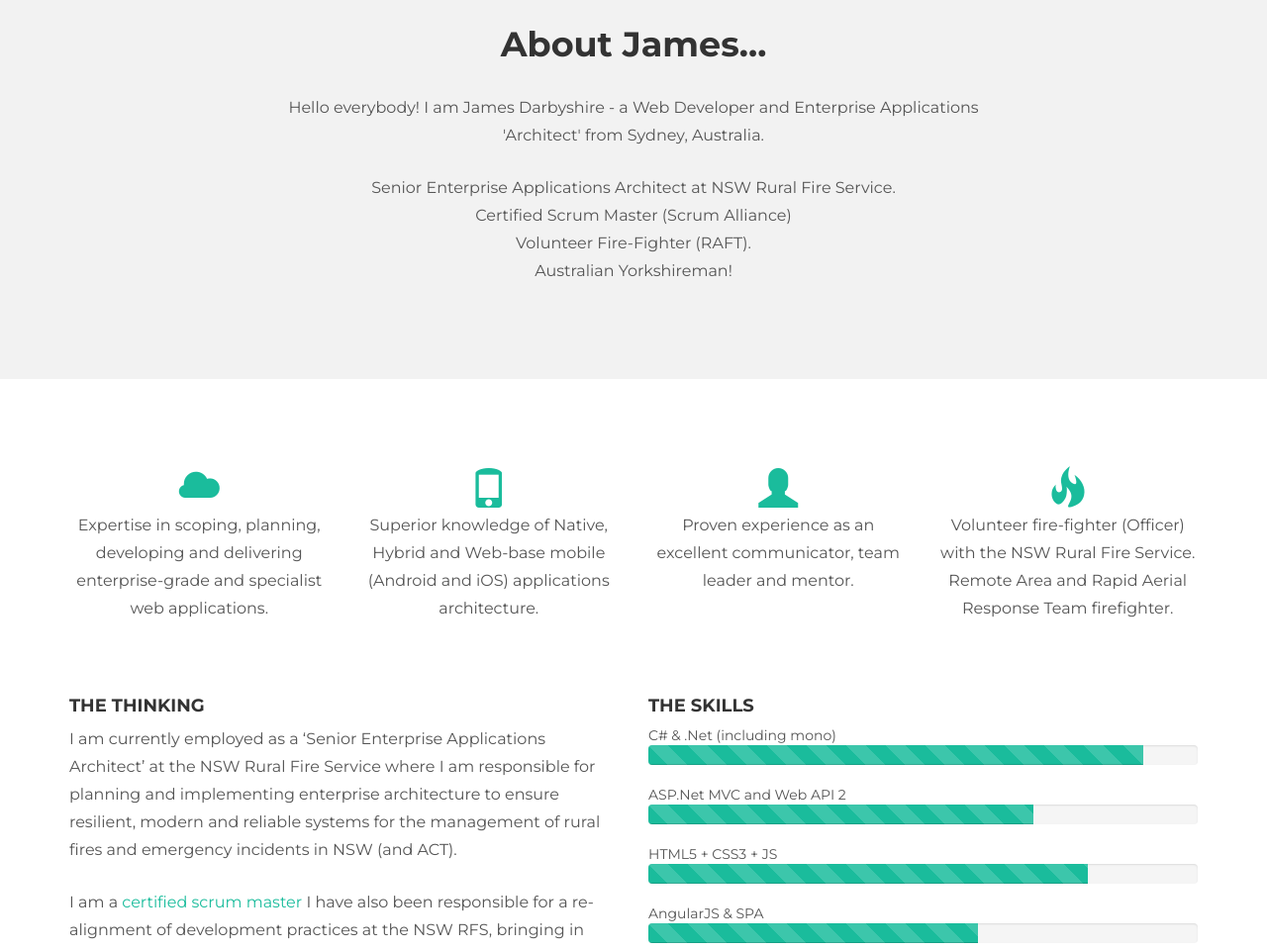
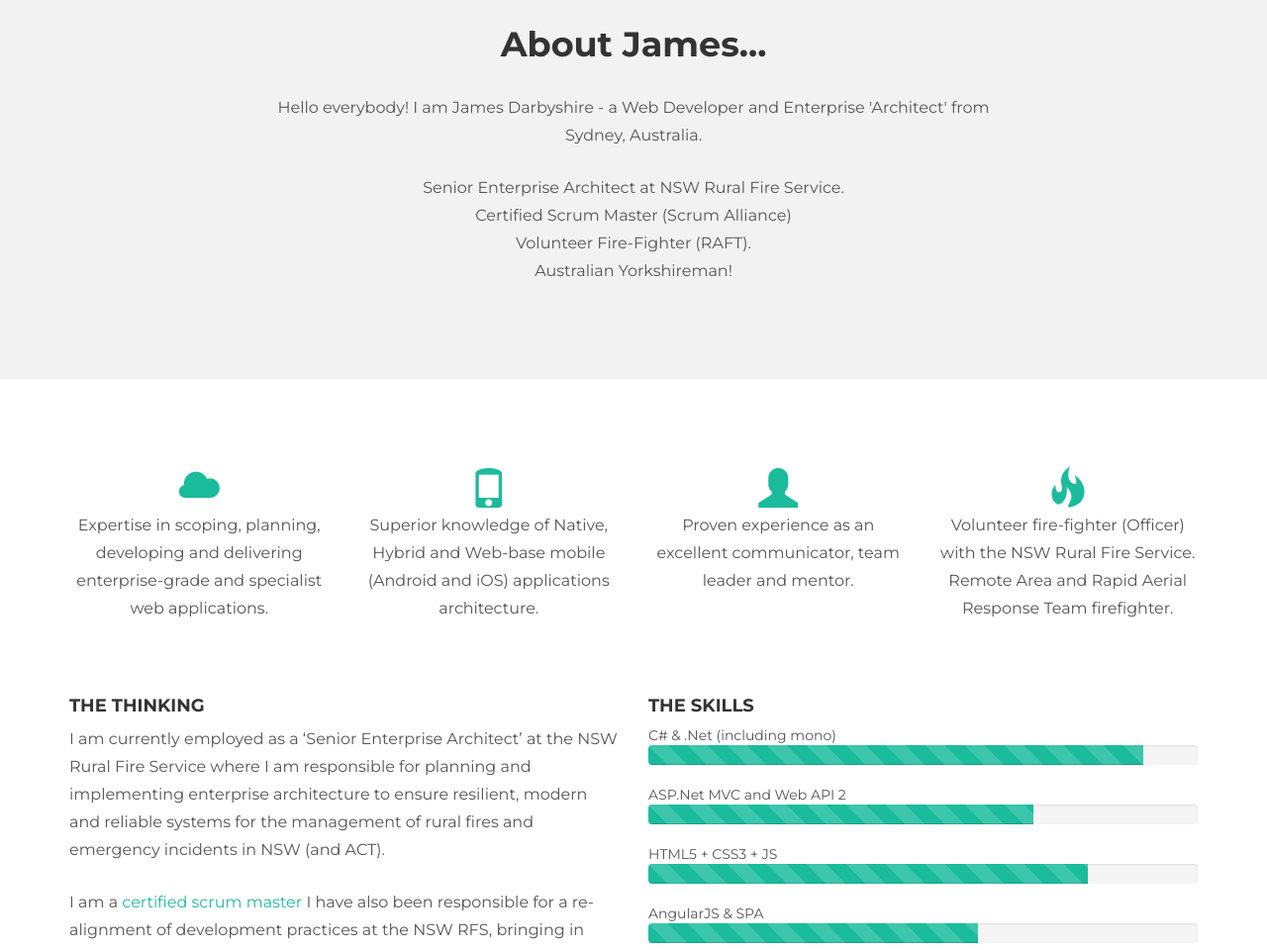
Before and after one commit to darbio/darbio.github.io, a Jekyll site: the page built from about.html, in a window 1280 px wide and 1400 px high, cut to the strip 440-1400 px from the top of the window. Shown: the whole strip at 99% size. Built offline with Jekyll 4.4.1, drawn with Linux system fonts in a browser that asks for light colours; nearby versions of some CDN libraries.

Commit message:
Update about.html

```diff
--- a/about.html
+++ b/about.html
@@ -11,8 +11,8 @@ permalink: /about/index.html
       <div class="col-lg-8 col-lg-offset-2 centered">
         <img src="http://www.gravatar.com/avatar/ce198ab23bedb46c953a2582e00cade3?s=155&d=mm" alt="James Darbyshire" class="gravatar img-circle">
         <h1>About James...</h1>
-        <p>Hello everybody! I am James Darbyshire - a Web Developer and Enterprise Applications 'Architect' from Sydney, Australia.</p>
-        <p>Senior Enterprise Applications Architect at NSW Rural Fire Service.<br/>Certified Scrum Master (Scrum Alliance)<br/>Volunteer Fire-Fighter (RAFT).<br/>Australian Yorkshireman!</p>
+        <p>Hello everybody! I am James Darbyshire - a Web Developer and Enterprise 'Architect' from Sydney, Australia.</p>
+        <p>Senior Enterprise Architect at NSW Rural Fire Service.<br/>Certified Scrum Master (Scrum Alliance)<br/>Volunteer Fire-Fighter (RAFT).<br/>Australian Yorkshireman!</p>
 
       </div><!-- /col-lg-8 -->
     </div><!-- /row -->
@@ -49,7 +49,7 @@ permalink: /about/index.html
     <div class="col-lg-6">
       <h4>THE THINKING</h4>
       <p>
-        I am currently employed as a ‘Senior Enterprise Applications Architect’ at the NSW Rural Fire Service where I am responsible for planning and implementing enterprise architecture to ensure resilient, modern and reliable systems for the management of rural fires and emergency incidents in NSW (and ACT).
+        I am currently employed as a ‘Senior Enterprise Architect’ at the NSW Rural Fire Service where I am responsible for planning and implementing enterprise architecture to ensure resilient, modern and reliable systems for the management of rural fires and emergency incidents in NSW (and ACT).
       </p>
       <p>
         I am a <a href="http://www.scrumalliance.org/community/profile/jdarbyshir">certified scrum master</a> I have also been responsible for a re-alignment of development practices at the NSW RFS, bringing in agile methodologies (Scrum) and a number of Development Processes such as git(hub) and CI.
```
